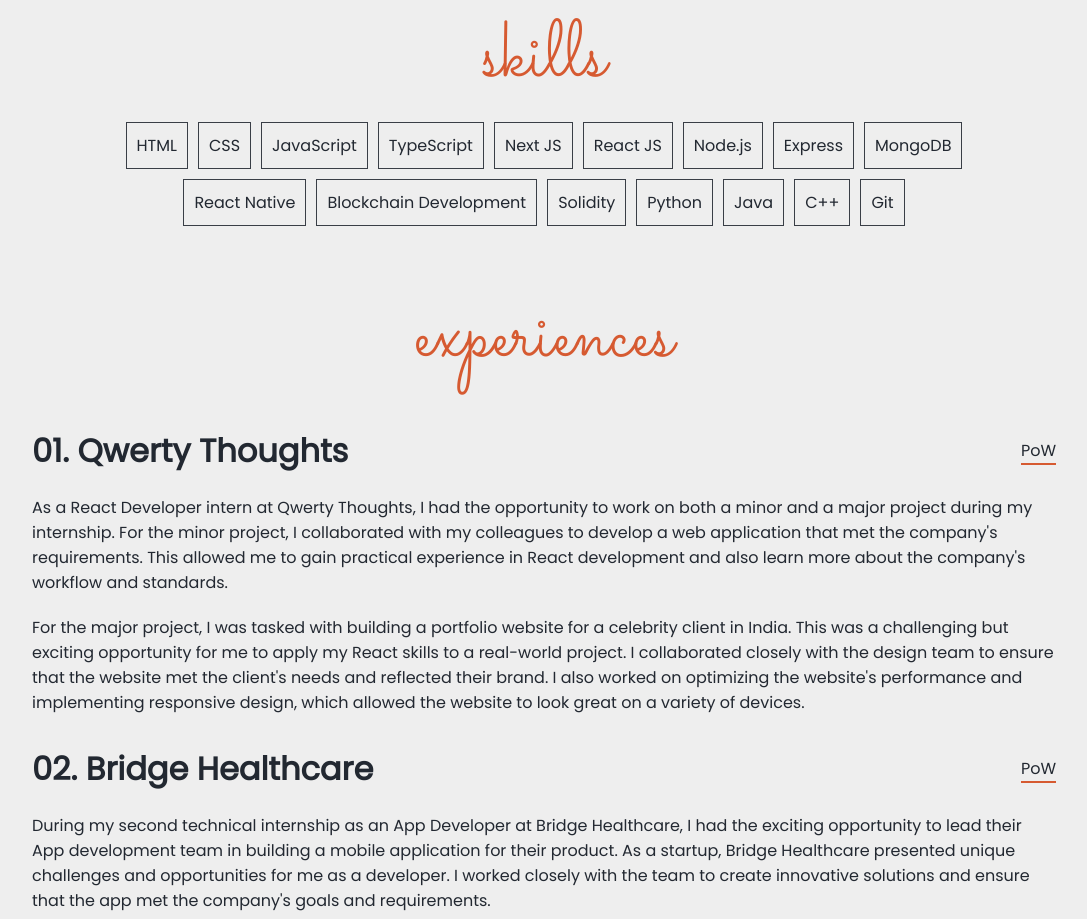
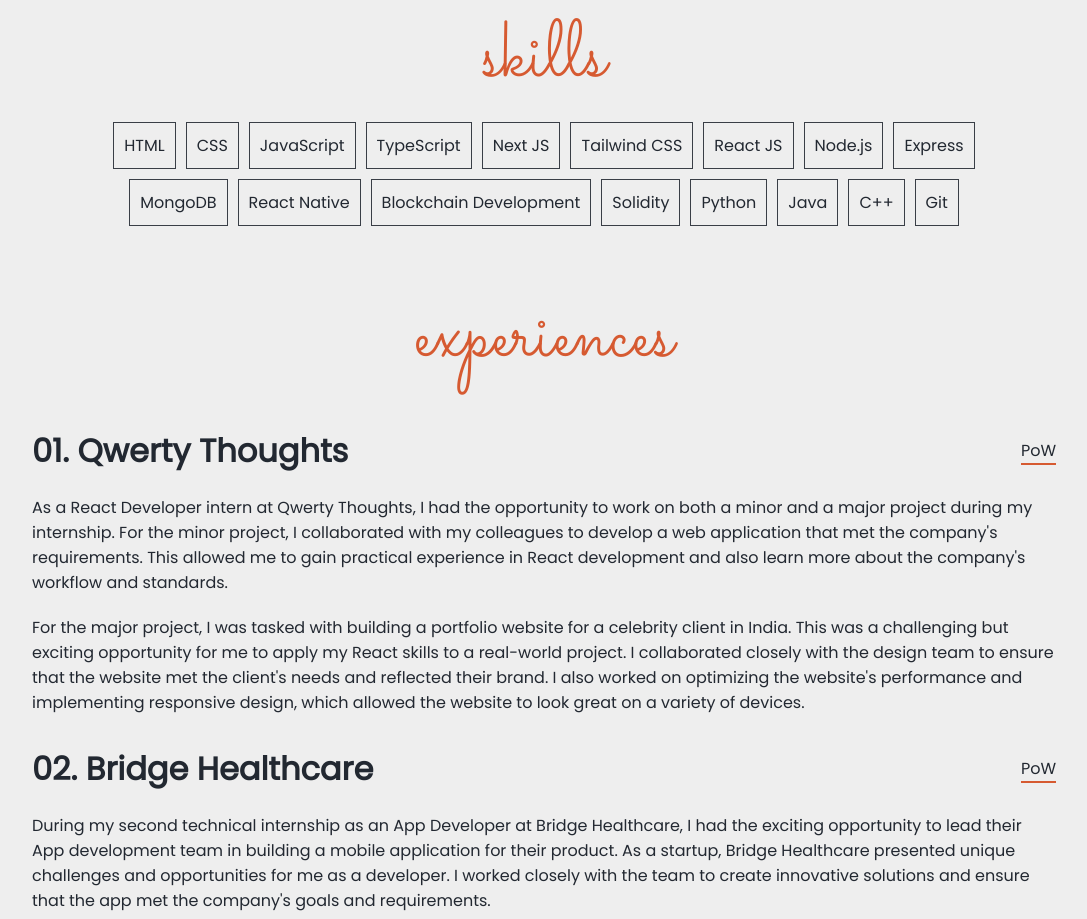
Before and after one commit to tier3guy/portfolio-2k23, a React (Create React App) app: page / in a window 1280 px wide. Shown: the part 1440-2359 px from the top of the page, without its empty margins (96-1183 px from the left). Built offline with nearby package versions, Linux system fonts and the light colour scheme.

Commit message:
Skills Updated

```diff
--- a/src/pages/About.jsx
+++ b/src/pages/About.jsx
@@ -48,7 +48,7 @@
         </span>
         <div className="skills-container center">
           <span>HTML</span> <span>CSS</span> <span>JavaScript</span>
-          <span>TypeScript</span> <span>Next JS</span>
+          <span>TypeScript</span> <span>Next JS</span> <span>Tailwind CSS</span>
           <span>React JS</span> <span>Node.js</span> <span>Express</span>
           <span>MongoDB</span> <span>React Native</span>
           <span>Blockchain Development</span> <span>Solidity</span>
```
